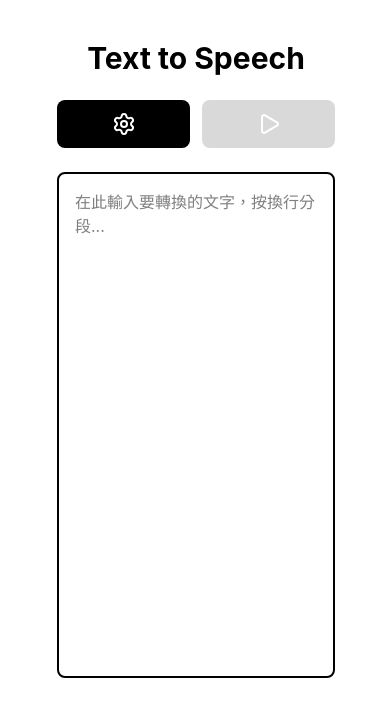
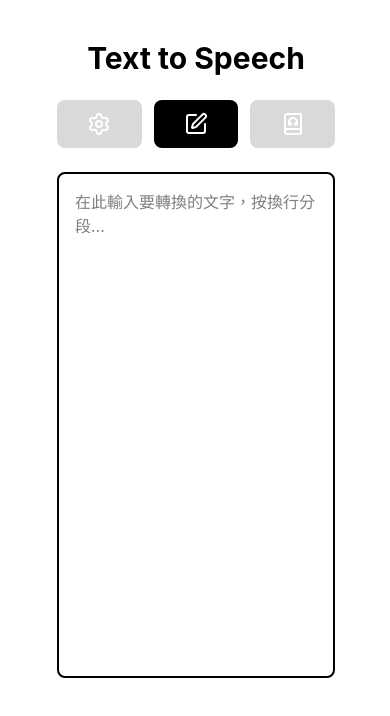
Before and after one commit to lloyd3126/read.nien.cc, a Next.js app: page / in a window 390 px wide. Shown: the top 716 px of the page. Built offline with nearby package versions, Linux system fonts and the light colour scheme.

Commit message:
feat: 新增編輯與朗讀模式切換功能
- 調整 UI 以支持編輯模式與朗讀模式的切換
- 新增 Square Pen 與 Book Headphones 按鈕
- 在朗讀模式下顯示播放/暫停按鈕
- 在編輯模式下顯示文本輸入區
- 優化 API 金鑰設定流程

```diff
--- a/app/page.js
+++ b/app/page.js
@@ -1,17 +1,17 @@
 'use client';
 
 import { useState, useEffect, useRef } from 'react';
-import { Play, Pause, Settings } from 'lucide-react';
+import { Play, Pause, Settings, BookHeadphones, SquarePen, RotateCcw } from 'lucide-react';
 
 export default function Home() {
     const [text, setText] = useState('');
     const [isPlaying, setIsPlaying] = useState(false);
-    const [showModal, setShowModal] = useState(false);
     const [apiKey, setApiKey] = useState('');
     const [tempApiKey, setTempApiKey] = useState('');
     const [totalLines, setTotalLines] = useState(0);
     const [generatedCount, setGeneratedCount] = useState(0);
     const [playingIndex, setPlayingIndex] = useState(0);
+    const [viewMode, setViewMode] = useState('edit'); // 'edit', 'read', 'settings'
     const audioContextRef = useRef(null);
     const currentAudioRef = useRef(null);
     const isPlayingRef = useRef(false);
@@ -45,7 +45,6 @@ export default function Home() {
         console.log('[SETTINGS] 保存 API Key');
         localStorage.setItem('GEMINI_API_KEY', tempApiKey);
         setApiKey(tempApiKey);
-        setShowModal(false);
     };
 
     // 清除 API Key
@@ -413,29 +412,48 @@ export default function Home() {
                         <button
                             onClick={() => {
                                 setTempApiKey(apiKey);
-                                setShowModal(true);
+                                setViewMode('settings');
                             }}
-                            className="flex-1 flex justify-center items-center p-3 rounded-lg bg-black text-white transition-colors hover:cursor-pointer"
+                            className={`flex-1 flex justify-center items-center p-3 rounded-lg transition-colors hover:cursor-pointer ${viewMode === 'settings'
+                                ? 'bg-black text-white'
+                                : ''
+                                }`}
+                            style={viewMode !== 'settings' ? { backgroundColor: '#d9d9d9', color: '#fff' } : {}}
                             title="設定"
                         >
                             <Settings size={24} />
                         </button>
 
-                        {/* 播放/暫停按鈕 */}
+                        {/* Square Pen 按鈕 */}
                         <button
-                            onClick={handlePlayClick}
-                            disabled={!apiKey || !text.trim()}
-                            className="flex-1 flex justify-center items-center p-3 rounded-lg bg-black text-white transition-colors disabled:cursor-not-allowed hover:cursor-pointer"
-                            style={(!apiKey || !text.trim()) ? { backgroundColor: '#d9d9d9', color: '#fff' } : {}}
-                            title={isPlaying ? '暫停' : '播放'}
+                            onClick={() => setViewMode('edit')}
+                            className={`flex-1 flex justify-center items-center p-3 rounded-lg transition-colors hover:cursor-pointer ${viewMode === 'edit'
+                                ? 'bg-black text-white'
+                                : ''
+                                }`}
+                            style={viewMode !== 'edit' ? { backgroundColor: '#d9d9d9', color: '#fff' } : {}}
+                            title="編輯模式"
                         >
-                            {isPlaying ? <Pause size={24} /> : <Play size={24} />}
+                            <SquarePen size={24} />
+                        </button>
+
+                        {/* Book Headphones 按鈕 */}
+                        <button
+                            onClick={() => setViewMode('read')}
+                            className={`flex-1 flex justify-center items-center p-3 rounded-lg transition-colors hover:cursor-pointer ${viewMode === 'read'
+                                ? 'bg-black text-white'
+                                : ''
+                                }`}
+                            style={viewMode !== 'read' ? { backgroundColor: '#d9d9d9', color: '#fff' } : {}}
+                            title="朗讀模式"
+                        >
+                            <BookHeadphones size={24} />
                         </button>
                     </div>
                 </div>
 
                 {/* 進度顯示 */}
-                {isPlaying && (
+                {viewMode === 'read' && isPlaying && (
                     <div className="mb-6 p-4 bg-white rounded-lg border-2 border-black">
                         <div className="grid grid-cols-3 gap-4">
                             <div className="text-center">
@@ -454,7 +472,73 @@ export default function Home() {
                     </div>
                 )}
 
+                {/* 播放/暫停按鈕 - 朗讀模式 */}
+                {viewMode === 'read' && (
+                    <div className="mb-4 flex justify-center">
+                        <button
+                            onClick={handlePlayClick}
+                            disabled={!apiKey || !text.trim()}
+                            className="flex justify-center items-center p-3 rounded-lg bg-black text-white transition-colors disabled:cursor-not-allowed hover:cursor-pointer"
+                            style={(!apiKey || !text.trim()) ? { backgroundColor: '#d9d9d9', color: '#fff' } : {}}
+                            title={isPlaying ? '暫停' : '播放'}
+                        >
+                            {isPlaying ? <Pause size={24} /> : <Play size={24} />}
+                        </button>
+                    </div>
+                )}
+
+                {/* 朗讀內容顯示 - 分割為 div */}
+                {viewMode === 'read' && (
+                    <div className="mb-4 p-4 bg-white rounded-lg border-2 border-black min-h-60vh">
+                        {text.trim() ? (
+                            <div className="space-y-3">
+                                {splitText(text).map((line, index) => (
+                                    <div
+                                        key={index}
+                                        className="flex gap-3 p-3 rounded-lg border border-gray-300 bg-gray-50"
+                                    >
+                                        {/* 序號 - 正方形 */}
+                                        <div className="flex items-center justify-center w-12 h-12 flex-shrink-0">
+                                            <span className="text-sm font-medium text-gray-500">{index + 1}</span>
+                                        </div>
+
+                                        {/* 文字內容 - 佔用剩餘空間 */}
+                                        <div className="flex items-center flex-1 min-w-0">
+                                            <span className="text-black break-words">{line}</span>
+                                        </div>
+
+                                        {/* Rotate CCW 按鈕 - 正方形 */}
+                                        <div className="flex items-center justify-center w-12 h-12 flex-shrink-0">
+                                            <button
+                                                className="w-full h-full p-2 rounded-lg bg-black text-white hover:cursor-pointer flex items-center justify-center"
+                                                title="重做"
+                                            >
+                                                <RotateCcw size={20} />
+                                            </button>
+                                        </div>
+
+                                        {/* 播放按鈕 - 正方形 */}
+                                        <div className="flex items-center justify-center w-12 h-12 flex-shrink-0">
+                                            <button
+                                                className="w-full h-full p-2 rounded-lg bg-black text-white hover:cursor-pointer flex items-center justify-center"
+                                                title="播放"
+                                            >
+                                                <Play size={20} />
+                                            </button>
+                                        </div>
+                                    </div>
+                                ))}
+                            </div>
+                        ) : (
+                            <div className="text-center text-gray-400 py-12">
+                                還沒有文字內容，請先切換到編輯模式輸入文字
+                            </div>
+                        )}
+                    </div>
+                )}
+
                 {/* 編輯區 */}
+                {viewMode === 'edit' && (
                     <div className="mb-4">
                         <textarea
                             ref={textareaRef}
@@ -473,12 +557,11 @@ export default function Home() {
                             style={isPlaying ? { backgroundColor: '#f4f4f4', minHeight: '60vh' } : { minHeight: '60vh' }}
                         />
                     </div>
-            </div>
+                )}
 
-            {/* 設定模態框 */}
-            {showModal && (
-                <div className="fixed inset-0 bg-black bg-opacity-50 flex items-center justify-center p-4 z-50">
-                    <div className="bg-white rounded-lg shadow-xl max-w-md w-full p-6">
+                {/* 設定區 */}
+                {viewMode === 'settings' && (
+                    <div className="mb-4 p-6 bg-white rounded-lg border-2 border-black">
                         <h2 className="text-2xl font-bold mb-4 text-black">API 金鑰設定</h2>
 
                         <div className="mb-4 p-3 bg-gray-100 border border-black rounded text-sm text-black">
@@ -505,21 +588,24 @@ export default function Home() {
                                 清除
                             </button>
                             <button
-                                onClick={() => setShowModal(false)}
+                                onClick={() => setViewMode('edit')}
                                 className="flex-1 px-4 py-2 bg-gray-300 text-black rounded-lg hover:bg-gray-400 transition-colors font-medium"
                             >
                                 取消
                             </button>
                             <button
-                                onClick={handleSaveApiKey}
+                                onClick={() => {
+                                    handleSaveApiKey();
+                                    setViewMode('edit');
+                                }}
                                 className="flex-1 px-4 py-2 bg-black text-white rounded-lg hover:bg-gray-800 transition-colors font-medium"
                             >
                                 保存
                             </button>
                         </div>
                     </div>
+                )}
             </div>
-            )}
         </div>
     );
 }
```
Lines whose indentation alone changed are shown as unchanged.
